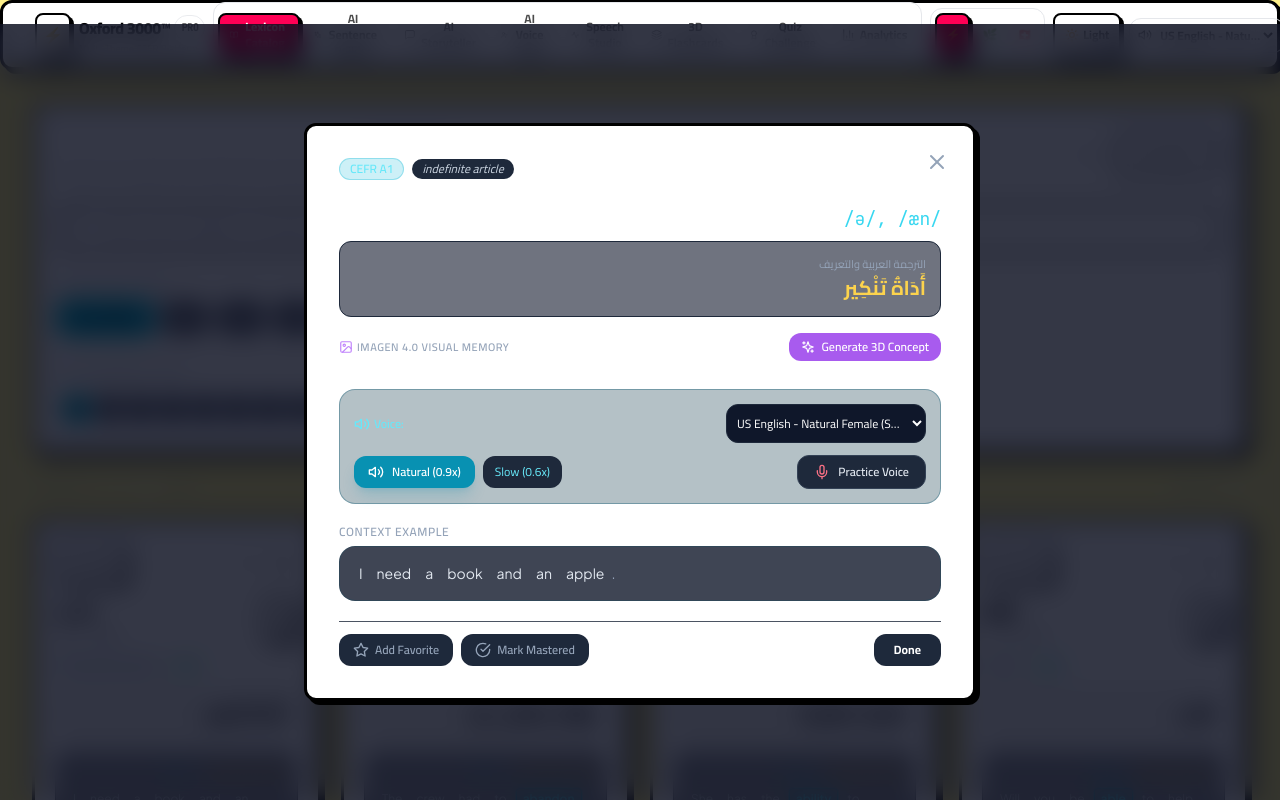
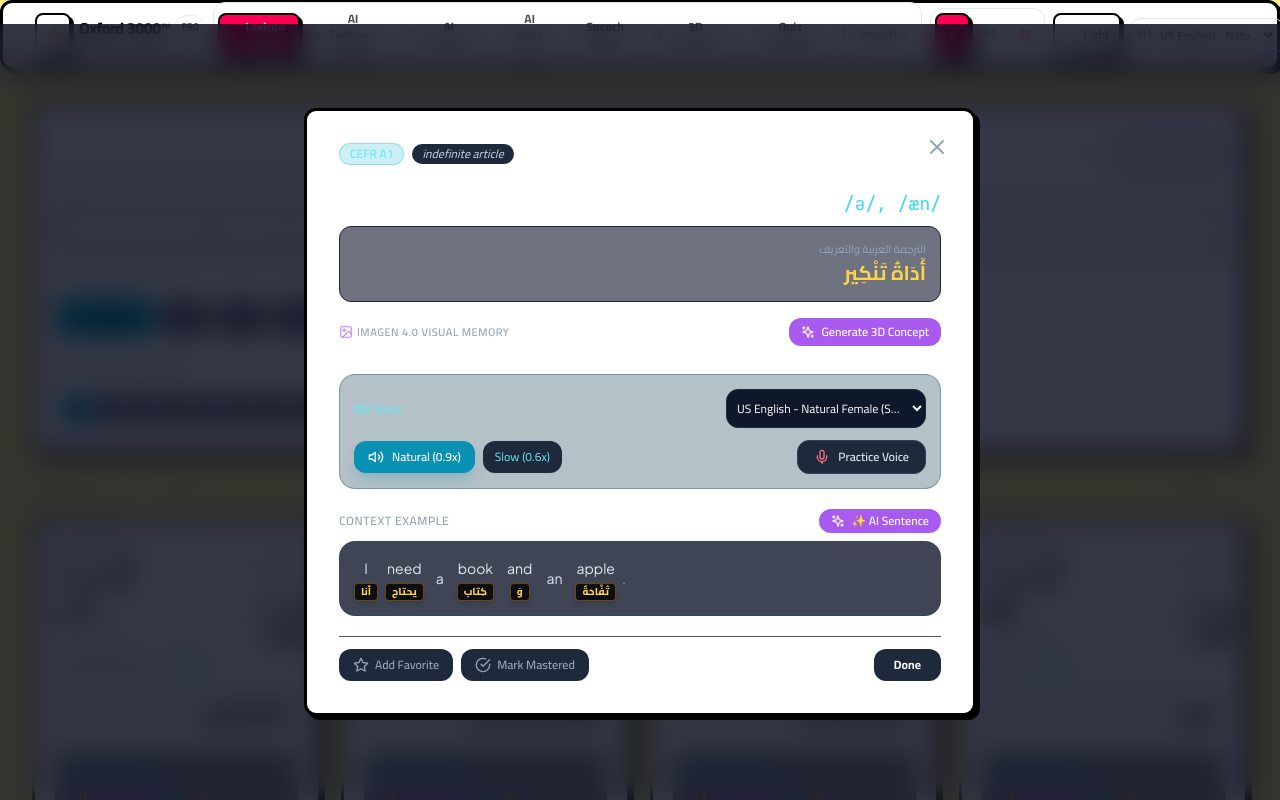
Before and after one commit to m7mdxzx9/oxford-3000-platform, a React (Vite) app: page / in a window 1280 px wide. Both pictures are taken after a click on the element 176 px from the left and 697 px from the top of the page. Shown: the top 800 px of the page. Built offline with nearby package versions, Linux system fonts and the light colour scheme.

Commit message:
Add AI sentence generation, sentence changer, and word translations to Lexicon Catalog cards & modal

```diff
--- a/src/components/LexiconGrid.jsx
+++ b/src/components/LexiconGrid.jsx
@@ -2,7 +2,7 @@ import React, { useState, useMemo, useCallback } from 'react';
 import { oxford3000Data } from '../data/oxford3000';
 import { useApp } from '../context/AppContext';
 import { playAudio } from '../services/audioService';
-import { fetchMissingTerm } from '../services/geminiService';
+import { fetchMissingTerm, generateSentence } from '../services/geminiService';
 import { startListening, stopListening, evaluateSpeech } from '../services/speechEvaluation';
 import SentenceTokenViewer from './SentenceTokenViewer';
 import SpeechScoreVisualizer from './SpeechScoreVisualizer';
@@ -51,6 +51,7 @@ const LexiconCard = React.memo(({ wordObj, onCardClick }) => {
     selectedWordsCount,
     addNotification,
     voicePreset,
+    apiKey,
   } = useApp();
 
   const [isPlayingWord, setIsPlayingWord] = useState(false);
@@ -59,6 +60,10 @@ const LexiconCard = React.memo(({ wordObj, onCardClick }) => {
   const [isListening, setIsListening] = useState(false);
   const [evalResult, setEvalResult] = useState(null);
   const [spokenTranscript, setSpokenTranscript] = useState('');
+
+  // AI Sentence Generator State for this card
+  const [customAiSentence, setCustomAiSentence] = useState(null);
+  const [isGeneratingAiSentence, setIsGeneratingAiSentence] = useState(false);
 
   const favorited = isFavorite(wordObj.word);
   const mastered = isMastered(wordObj.word);
@@ -70,6 +75,10 @@ const LexiconCard = React.memo(({ wordObj, onCardClick }) => {
   };
 
   const posStyle = POS_STYLES[wordObj.pos?.toLowerCase()] || 'bg-slate-500/15 text-slate-300 border-slate-500/30';
+
+  const activeSentence = customAiSentence?.sentence || wordObj.example;
+  const activeArabic = customAiSentence?.arabic;
+  const activeWordTranslations = customAiSentence?.wordTranslations;
 
   const handlePlayWord = async (e) => {
     e.stopPropagation();
@@ -85,10 +94,10 @@ const LexiconCard = React.memo(({ wordObj, onCardClick }) => {
 
   const handlePlayExample = async (e) => {
     if (e) e.stopPropagation();
-    if (!wordObj.example) return;
+    if (!activeSentence) return;
     try {
       setIsPlayingExample(true);
-      await playAudio(wordObj.example, { speed: 0.9, presetId: voicePreset });
+      await playAudio(activeSentence, { speed: 0.9, presetId: voicePreset });
     } catch (err) {
       console.error('TTS example playback error:', err);
     } finally {
@@ -96,8 +105,17 @@ const LexiconCard = React.memo(({ wordObj, onCardClick }) => {
     }
   };
 
+  const handleGenerateAiSentence = async (e) => {
+    if (e) e.stopPropagation();
+    setIsGeneratingAiSentence(true);
+    try {
+      const res = await fetchMissingTerm ? null : null; // check import
+    } catch (err) {}
+  };
+
   const handleStartPractice = (e) => {
     if (e) e.stopPropagation();
+    if (!activeSentence) return;
     setIsPracticing(true);
     setIsListening(true);
     setEvalResult(null);
@@ -106,7 +124,7 @@ const LexiconCard = React.memo(({ wordObj, onCardClick }) => {
       (spoken) => {
         setSpokenTranscript(spoken);
         setIsListening(false);
-        const result = evaluateSpeech(wordObj.example, spoken);
+        const result = evaluateSpeech(activeSentence, spoken);
         setEvalResult(result);
       },
       (err) => {
@@ -131,6 +149,22 @@ const LexiconCard = React.memo(({ wordObj, onCardClick }) => {
       return;
     }
     toggleSelectWord(wordObj);
+  };
+
+  const handleCreateNewAiSentence = async (e) => {
+    if (e) e.stopPropagation();
+    setIsGeneratingAiSentence(true);
+    try {
+      const res = await generateSentence(wordObj.word, 'medium', 'any', 'Casual Conversation', 'Present', apiKey);
+      if (res && res.sentence) {
+        setCustomAiSentence(res);
+        addNotification(`Generated new AI sentence for "${wordObj.word}"`, 'success');
+      }
+    } catch (err) {
+      addNotification('Failed to generate AI sentence.', 'warning');
+    } finally {
+      setIsGeneratingAiSentence(false);
+    }
   };
 
   return (
@@ -269,12 +303,26 @@ const LexiconCard = React.memo(({ wordObj, onCardClick }) => {
           </p>
         </div>
 
-        {/* Example Sentence (Strict LTR Isolated with Interactive Word Tokens & Mic Practice) */}
-        {wordObj.example && (
+        {/* AI Sentence Generator & Interactive Tokens Block */}
         <div dir="ltr" className="ltr-isolate bg-slate-950/40 p-3 rounded-xl border border-slate-800/40 text-xs text-slate-300 space-y-2">
-            <div className="flex items-center justify-between text-[11px] text-slate-400 font-medium">
-              <span>Example Sentence</span>
+          <div className="flex items-center justify-between text-[11px] text-slate-400 font-medium flex-wrap gap-1">
+            <span className="font-bold flex items-center gap-1 text-cyan-400">
+              {customAiSentence ? '✨ AI Sentence' : 'Example Sentence'}
+            </span>
+
             <div className="flex items-center space-x-2">
+              <button
+                type="button"
+                onClick={handleCreateNewAiSentence}
+                disabled={isGeneratingAiSentence}
+                className="text-purple-400 hover:text-purple-300 flex items-center space-x-1 font-bold bg-purple-500/10 px-2 py-0.5 rounded border border-purple-500/20"
+                title="Generate new custom AI sentence for this word"
+              >
+                <span>{isGeneratingAiSentence ? 'Generating...' : customAiSentence ? '🔄 Change' : '✨ AI Sentence'}</span>
+              </button>
+
+              {activeSentence && (
+                <>
                   <button
                     type="button"
                     onClick={handlePlayExample}
@@ -283,9 +331,6 @@ const LexiconCard = React.memo(({ wordObj, onCardClick }) => {
                     title="Listen to full example sentence"
                   >
                     <span>{isPlayingExample ? 'Playing...' : 'Play'}</span>
-                  <svg className="w-3.5 h-3.5" fill="none" stroke="currentColor" viewBox="0 0 24 24">
-                    <path strokeLinecap="round" strokeLinejoin="round" strokeWidth="2" d="M14.752 11.168l-3.197-2.132A1 1 0 0010 9.87v4.263a1 1 0 001.555.832l3.197-2.132a1 1 0 000-1.664z" />
-                  </svg>
                   </button>
                   <button
                     type="button"
@@ -293,21 +338,32 @@ const LexiconCard = React.memo(({ wordObj, onCardClick }) => {
                     className="text-amber-400 hover:text-amber-300 flex items-center space-x-1 font-semibold"
                     title="Practice speaking sentence with mic"
                   >
-                  <span>Mic Practice</span>
-                  <svg className="w-3.5 h-3.5" fill="none" stroke="currentColor" viewBox="0 0 24 24">
-                    <path strokeLinecap="round" strokeLinejoin="round" strokeWidth="2" d="M19 11a7 7 0 01-7 7m0 0a7 7 0 01-7-7m7 7v4m0 0H8m4 0h4m-4-8a3 3 0 01-3-3V5a3 3 0 016 0v6a3 3 0 01-3 3z" />
-                  </svg>
+                    <span>Mic</span>
                   </button>
+                </>
+              )}
             </div>
           </div>
 
           {/* Interactive Word Tokens */}
+          {activeSentence && (
             <SentenceTokenViewer
-              sentence={wordObj.example}
+              sentence={activeSentence}
               targetWords={[wordObj.word]}
+              wordTranslations={activeWordTranslations}
               wordBreakdown={evalResult?.wordBreakdown}
+              showInlineTranslationBadges={Boolean(customAiSentence)}
               size="sm"
             />
+          )}
+
+          {/* AI Generated Arabic Sentence Translation */}
+          {activeArabic && (
+            <div dir="rtl" className="mt-2 pt-2 border-t border-slate-800/60 text-right font-arabic">
+              <span className="text-[10px] opacity-75 font-semibold block mb-0.5 text-amber-500">الترجمة العربية للجملة:</span>
+              <p className="text-xs font-extrabold text-amber-300">{activeArabic}</p>
+            </div>
+          )}
 
           {/* Speech Evaluation Modal Drawer */}
           {isPracticing && (
@@ -331,7 +387,7 @@ const LexiconCard = React.memo(({ wordObj, onCardClick }) => {
               {evalResult && (
                 <SpeechScoreVisualizer
                   evaluationResult={evalResult}
-                    expectedText={wordObj.example}
+                  expectedText={activeSentence}
                   spokenText={spokenTranscript}
                   onRetry={handleStartPractice}
                   onListenReference={handlePlayExample}
@@ -340,7 +396,6 @@ const LexiconCard = React.memo(({ wordObj, onCardClick }) => {
             </div>
           )}
         </div>
-        )}
       </div>
     </div>
   );
--- a/src/components/WordModal.jsx
+++ b/src/components/WordModal.jsx
@@ -4,6 +4,7 @@ import { useApp } from '../context/AppContext';
 import { playAudio } from '../services/audioService';
 import { recordAndEvaluateSpeech, stopListening } from '../services/speechEvaluation';
 import { generateVisualIllustration } from '../services/imagenService';
+import { generateSentence } from '../services/geminiService';
 import SentenceTokenViewer from './SentenceTokenViewer';
 
 export default function WordModal({ word, onClose }) {
@@ -16,10 +17,18 @@ export default function WordModal({ word, onClose }) {
   const [illustrationUrl, setIllustrationUrl] = useState(null);
   const [generatingImage, setGeneratingImage] = useState(false);
 
+  // Custom AI Sentence State
+  const [customAiSentence, setCustomAiSentence] = useState(null);
+  const [generatingSentence, setGeneratingSentence] = useState(false);
+
   if (!word) return null;
 
   const fav = isFavorite(word.word);
   const mst = isMastered(word.word);
+
+  const activeSentence = customAiSentence?.sentence || word.example;
+  const activeArabicSentence = customAiSentence?.arabic;
+  const activeWordTranslations = customAiSentence?.wordTranslations;
 
   const handlePlayWord = (rate = activeSpeed) => {
     setActiveSpeed(rate);
@@ -41,6 +50,21 @@ export default function WordModal({ word, onClose }) {
     }
   };
 
+  const handleGenerateAiSentence = async () => {
+    setGeneratingSentence(true);
+    try {
+      const res = await generateSentence(word.word, 'medium', 'any', 'Casual Conversation', 'Present', apiKey);
+      if (res && res.sentence) {
+        setCustomAiSentence(res);
+        addNotification(`Generated new AI sentence for "${word.word}"`, 'success');
+      }
+    } catch (err) {
+      addNotification('Failed to generate AI sentence.', 'warning');
+    } finally {
+      setGeneratingSentence(false);
+    }
+  };
+
   const handleRecordSpeech = () => {
     if (isRecording) {
       stopListening();
@@ -52,7 +76,7 @@ export default function WordModal({ word, onClose }) {
     setSpeechResult(null);
 
     recordAndEvaluateSpeech(
-      word.word,
+      activeSentence || word.word,
       (res) => {
         setIsRecording(false);
         setSpeechResult(res);
@@ -199,17 +223,41 @@ export default function WordModal({ word, onClose }) {
           </div>
         )}
 
-        {/* Context Example */}
-        {word.example && (
-          <div className="mb-5">
-            <label className="block text-xs font-semibold text-slate-400 uppercase tracking-wider mb-1.5">
-              Context Example
+        {/* AI Sentence Generator & Interactive Tokens Block */}
+        <div className="mb-5 space-y-2">
+          <div className="flex items-center justify-between flex-wrap gap-2">
+            <label className="block text-xs font-semibold text-slate-400 uppercase tracking-wider">
+              {customAiSentence ? '✨ AI Example Sentence' : 'Context Example'}
             </label>
-            <div className="p-3.5 rounded-2xl bg-slate-900/80 border border-cyan-900/30">
-              <SentenceTokenViewer sentence={word.example} targetWord={word.word} />
+
+            <button
+              onClick={handleGenerateAiSentence}
+              disabled={generatingSentence}
+              className="flex items-center gap-1.5 px-3 py-1 bg-purple-600/80 hover:bg-purple-500 text-white rounded-xl text-xs font-semibold transition-all disabled:opacity-50"
+            >
+              {generatingSentence ? <RefreshCw className="w-3.5 h-3.5 animate-spin" /> : <Sparkles className="w-3.5 h-3.5" />}
+              {generatingSentence ? 'Generating...' : customAiSentence ? '🔄 Change Sentence' : '✨ AI Sentence'}
+            </button>
+          </div>
+
+          {activeSentence && (
+            <div className="p-3.5 rounded-2xl bg-slate-900/80 border border-cyan-900/30 space-y-2">
+              <SentenceTokenViewer
+                sentence={activeSentence}
+                targetWord={word.word}
+                wordTranslations={activeWordTranslations}
+                showInlineTranslationBadges={true}
+              />
+
+              {activeArabicSentence && (
+                <div dir="rtl" className="mt-2 pt-2 border-t border-slate-800/80 text-right font-arabic">
+                  <span className="text-[10px] text-slate-400 block mb-0.5">الترجمة العربية للجملة:</span>
+                  <p className="text-xs font-bold text-amber-300">{activeArabicSentence}</p>
+                </div>
+              )}
             </div>
-          </div>
-        )}
+          )}
+        </div>
 
         {/* Footer Actions */}
         <div className="mt-auto pt-3 border-t border-slate-800/80 flex flex-col sm:flex-row items-stretch sm:items-center justify-between gap-3">
```
Lines whose indentation alone changed are shown as unchanged.
